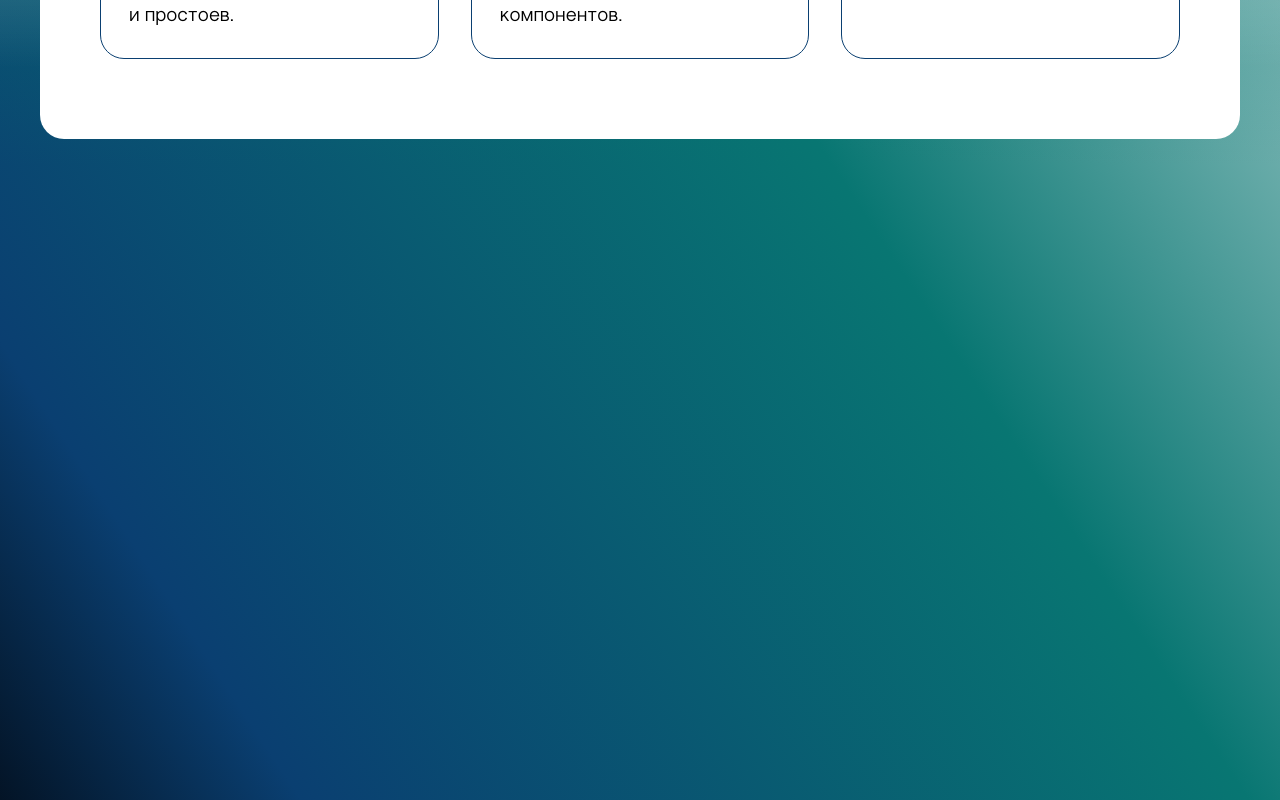
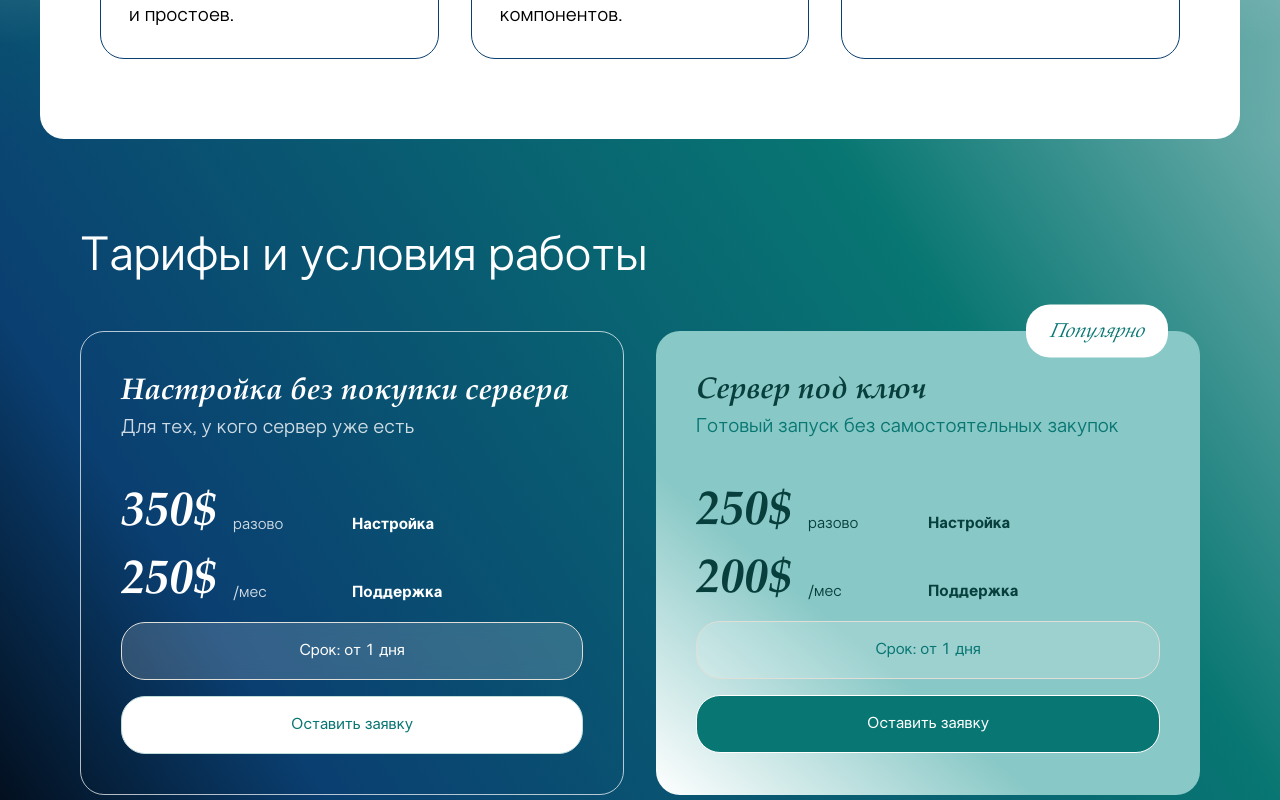
Before and after one commit to marginCodeProjects/gnk-club-landing, a Next.js app: page / in a window 1280 px wide. Shown: the part 5660-6460 px from the top of the page. Built offline with nearby package versions, Linux system fonts and the light colour scheme.

Commit message:
add tariffs section

```diff
--- a/src/app/globals.css
+++ b/src/app/globals.css
@@ -113,6 +113,15 @@ em, i {
             );
 }
 
+.bg-light-green-gradient {
+    background:
+            linear-gradient(
+                    to bottom left,
+                    #88C8C6 65%,
+                    #ffffff 100%
+            );
+}
+
 .bg-bottom-gradient {
     background:
         /* белый туман вверх */
--- /dev/null
+++ b/src/components/bottom/TariffsSection.tsx
@@ -0,0 +1,111 @@
+'use client';
+
+import React from 'react';
+import Button from '@/components/ui/Button';
+
+const TariffsSection = () => {
+    return (
+        <div className="rounded-3xl bg-transparent">
+            <div className="mx-аuto py-16 md:py-24 text-white">
+                <h2 className="text-7xl md:text-5xl mb-12">
+                    Тарифы и условия работы
+                </h2>
+
+                <div className="grid grid-cols-1 md:grid-cols-2 gap-8">
+                    <div className="rounded-3xl border border-white/70 p-10 flex flex-col gap-7">
+                        <div>
+                            <div className="text-3xl mb-1">
+                                <b><i>Настройка без покупки сервера</i></b>
+                            </div>
+                            <div className="text-white/80 text-xl">
+                                Для тех, у кого сервер уже есть
+                            </div>
+                        </div>
+
+                        <div className="flex flex-col gap-4 mt-4">
+                            <div className="grid grid-cols-2">
+                                <div className="flex items-end gap-4">
+                                    <span className="text-4xl md:text-5xl"><i><b>350$</b></i></span>
+                                    <span className="text-white/80">разово</span>
+                                </div>
+                                <span className="mr-auto mt-auto text-white"><b>Настройка</b></span>
+                            </div>
+
+                            <div className="grid grid-cols-2">
+                                <div className="flex items-end gap-4">
+                                    <span className="text-4xl md:text-5xl "><i><b>250$</b></i></span>
+                                    <span className="text-white/80">/мес</span>
+                                </div>
+                                <span className="mr-auto mt-auto text-white"><b>Поддержка</b></span>
+                            </div>
+
+                            <Button
+                                text="Срок: от 1 дня"
+                                onClick={() => {
+                                }}
+                                type="transparent"
+                            />
+
+                            <Button
+                                text="Оставить заявку"
+                                onClick={() => {
+                                }}
+                                type="white"
+                            />
+                        </div>
+                    </div>
+
+                    <div className="relative rounded-3xl p-10 flex flex-col gap-7 bg-light-green-gradient text-[#083F3C]">
+                        <div className="absolute top-0 -translate-y-1/2 right-8 bg-white rounded-3xl px-6 py-3 text-[#087672] text-xl">
+                            <i>Популярно</i>
+                        </div>
+                        <div>
+                            <div className="text-3xl mb-1">
+                                <b><i>Сервер под ключ</i></b>
+                            </div>
+                            <div className="text-xl text-[#087672]">
+                                Готовый запуск без самостоятельных закупок
+                            </div>
+                        </div>
+
+                        <div className="flex flex-col gap-4 mt-4">
+                            <div className="grid grid-cols-2">
+                                <div className="flex items-end gap-4">
+                                    <span className="text-4xl md:text-5xl "><i><b>250$</b></i></span>
+                                    <span className="">разово</span>
+                                </div>
+                                <span className="mr-auto mt-auto"><b>Настройка</b></span>
+                            </div>
+
+                            <div className="grid grid-cols-2">
+                                <div className="flex items-end gap-4">
+                                    <span className="text-4xl md:text-5xl "><i><b>200$</b></i></span>
+                                    <span className="">/мес</span>
+                                </div>
+                                <span className="mr-auto mt-auto"><b>Поддержка</b></span>
+                            </div>
+                            <Button
+                                text="Срок: от 1 дня"
+                                onClick={() => {
+                                }}
+                                type="custom"
+                                className="bg-white/17 text-[#087672] border-[#E0DED8]"
+                            />
+
+                            <Button
+                                text="Оставить заявку"
+                                onClick={() => {
+                                }}
+                                type="custom"
+                                className='bg-[#087672] text-white'
+                            />
+                        </div>
+                    </div>
+
+                </div>
+            </div>
+        </div>
+    );
+};
+
+export default TariffsSection;
--- a/src/components/sections/BottomSection.tsx
+++ b/src/components/sections/BottomSection.tsx
@@ -1,5 +1,6 @@
 import Footer from "@/components/layout/Footer";
 import WorkCycle from "@/components/bottom/WorkCycle";
+import TariffsSection from "@/components/bottom/TariffsSection";
 
 export function BottomSection() {
     return (
@@ -10,9 +11,9 @@ export function BottomSection() {
                 <div className="max-w-[1440px] mx-auto px-10">
                     <WorkCycle/>
                 </div>
-                <div className="h-[100vh]"/>
 
                 <div className="max-w-[1440px] mx-auto px-20">
+                    <TariffsSection/>
                     <Footer/>
                 </div>
             </div>
--- a/src/components/ui/Button.tsx
+++ b/src/components/ui/Button.tsx
@@ -6,7 +6,8 @@ import clsx from 'clsx';
 interface ButtonProps {
     text: string;
     onClick: () => void;
-    type?: 'white' | 'transparent'
+    type?: 'white' | 'transparent' | 'custom';
+    className?: string;
 }
 
 const buttonStyles = {
@@ -25,11 +26,12 @@ const buttonStyles = {
   `,
 };
 
-const Button: React.FC<ButtonProps> = ({text, onClick, type = 'white'}) => {
+const Button: React.FC<ButtonProps> = ({text, onClick, type = 'white', className}) => {
     return (
         <button className={clsx(
             'inline-flex items-center justify-center rounded-3xl border font-medium transition-colors duration-200',
             'px-7 py-4',
+            className,
             buttonStyles[type]
         )} onClick={onClick}>
             {text}
```
